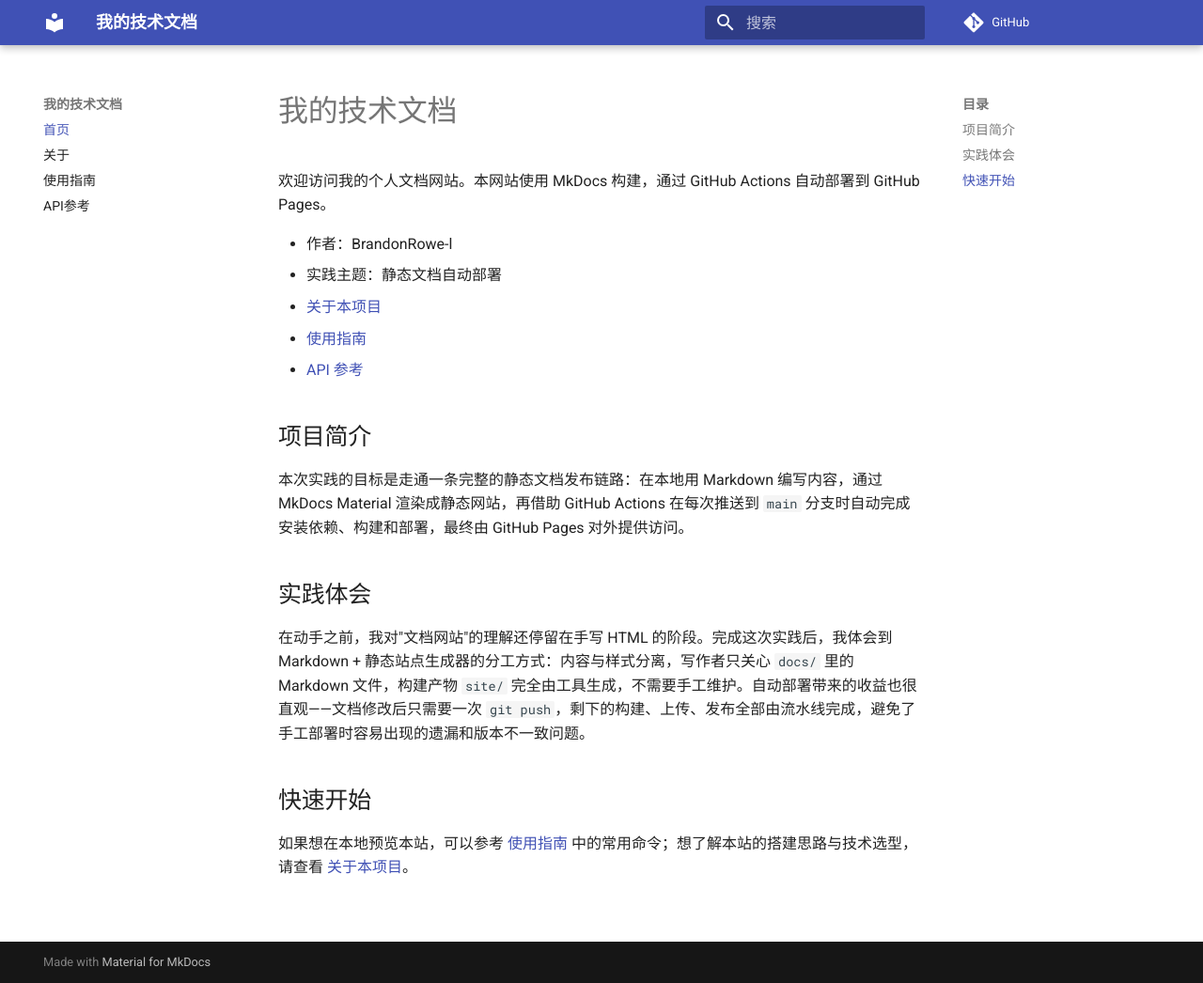
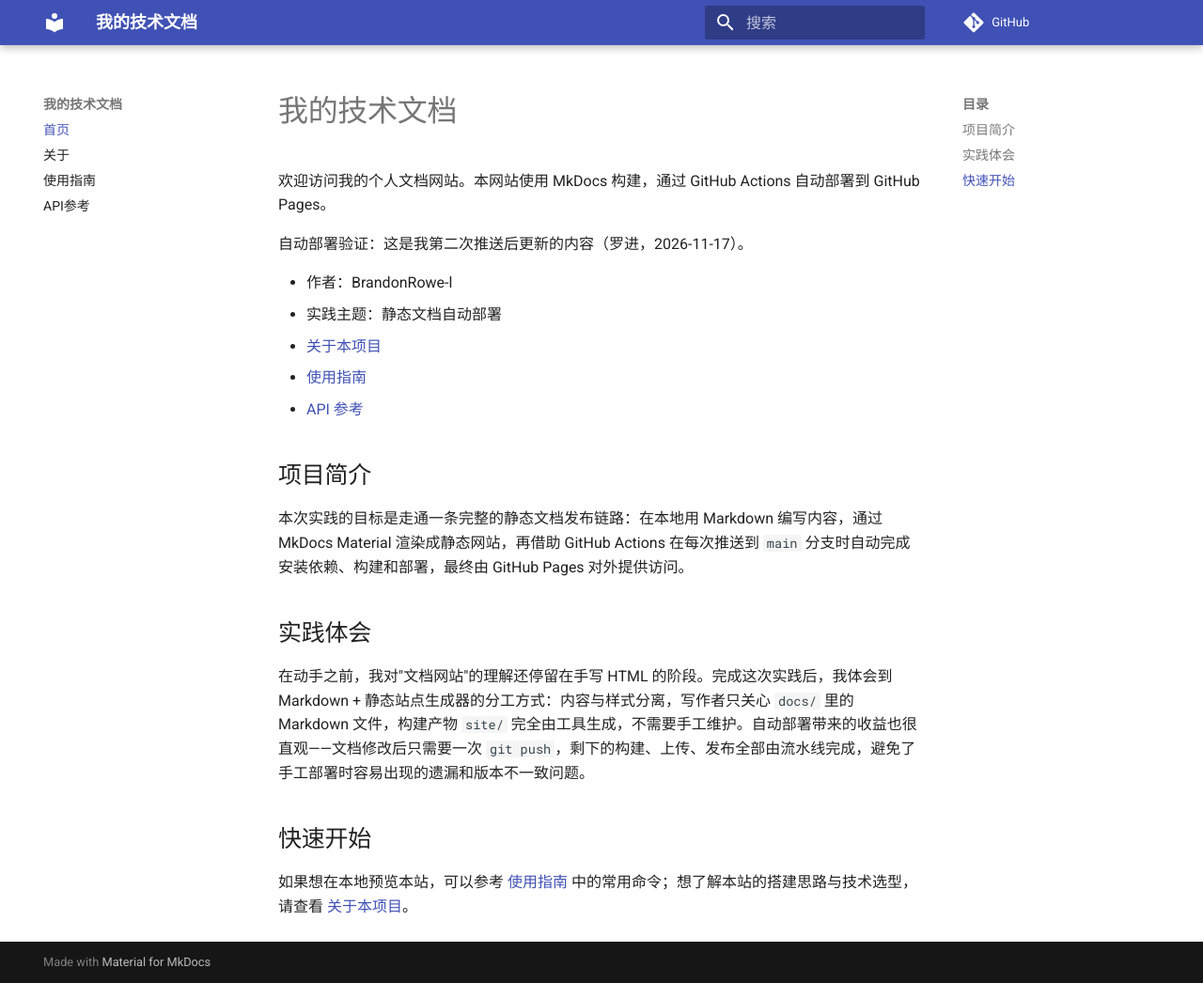
Before and after one commit to BrandonRowe-l/my-docs, an MkDocs documentation site: the page built from docs/index.md, in a window 1280 px wide and 1046 px high. Shown: the whole window at 94% size. Built offline with MkDocs 1.6.1 and Material for MkDocs 9.7.7, drawn with Linux system fonts in a browser that asks for light colours; comment, search, counter and statistics services are not loaded.

Commit message:
验证文档修改后自动更新网站

```diff
--- a/docs/index.md
+++ b/docs/index.md
@@ -1,6 +1,8 @@
 # 我的技术文档
 
 欢迎访问我的个人文档网站。本网站使用 MkDocs 构建，通过 GitHub Actions 自动部署到 GitHub Pages。
+
+自动部署验证：这是我第二次推送后更新的内容（罗进，2026-11-17）。
 
 - 作者：BrandonRowe-l
 - 实践主题：静态文档自动部署
```
